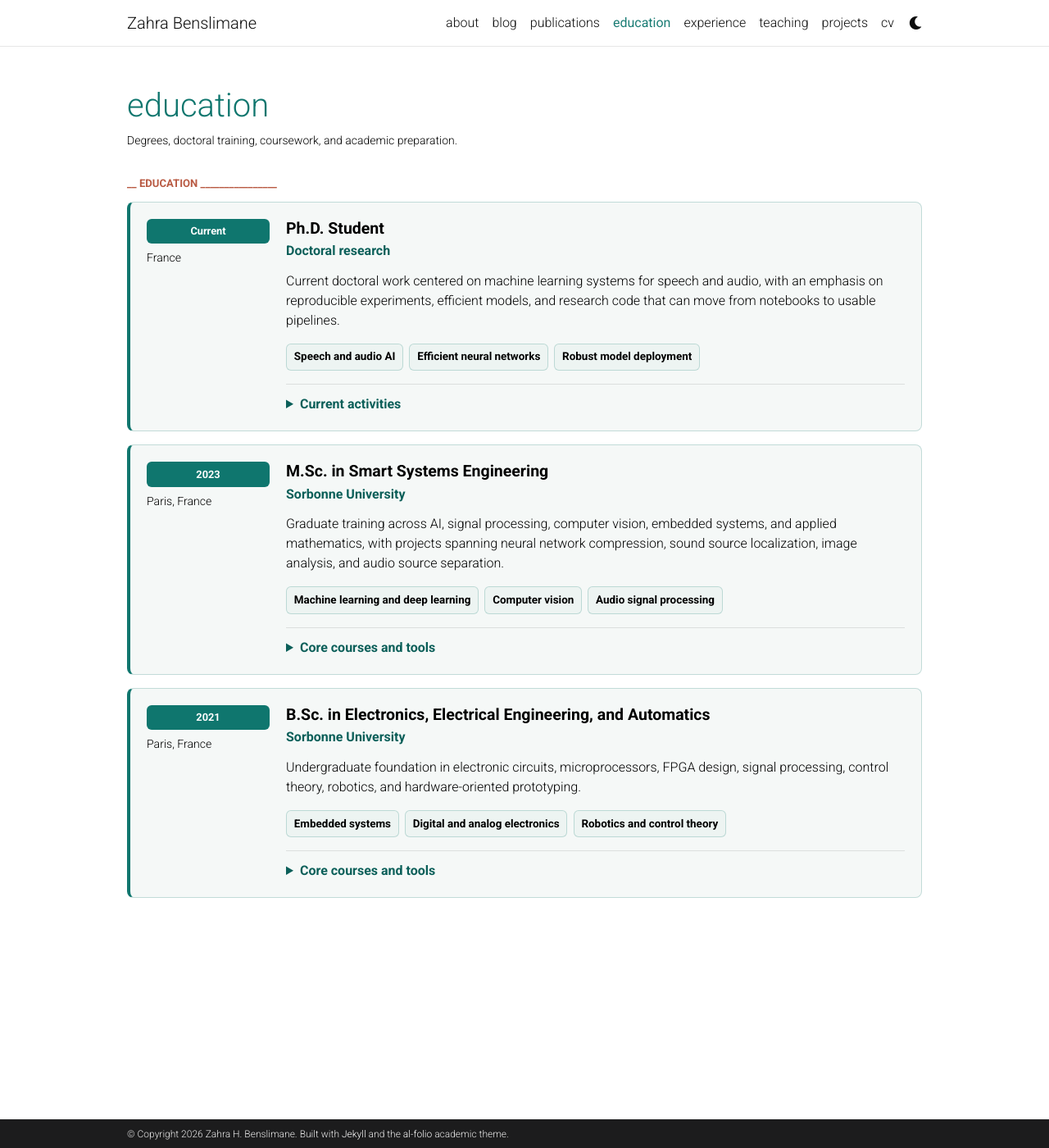
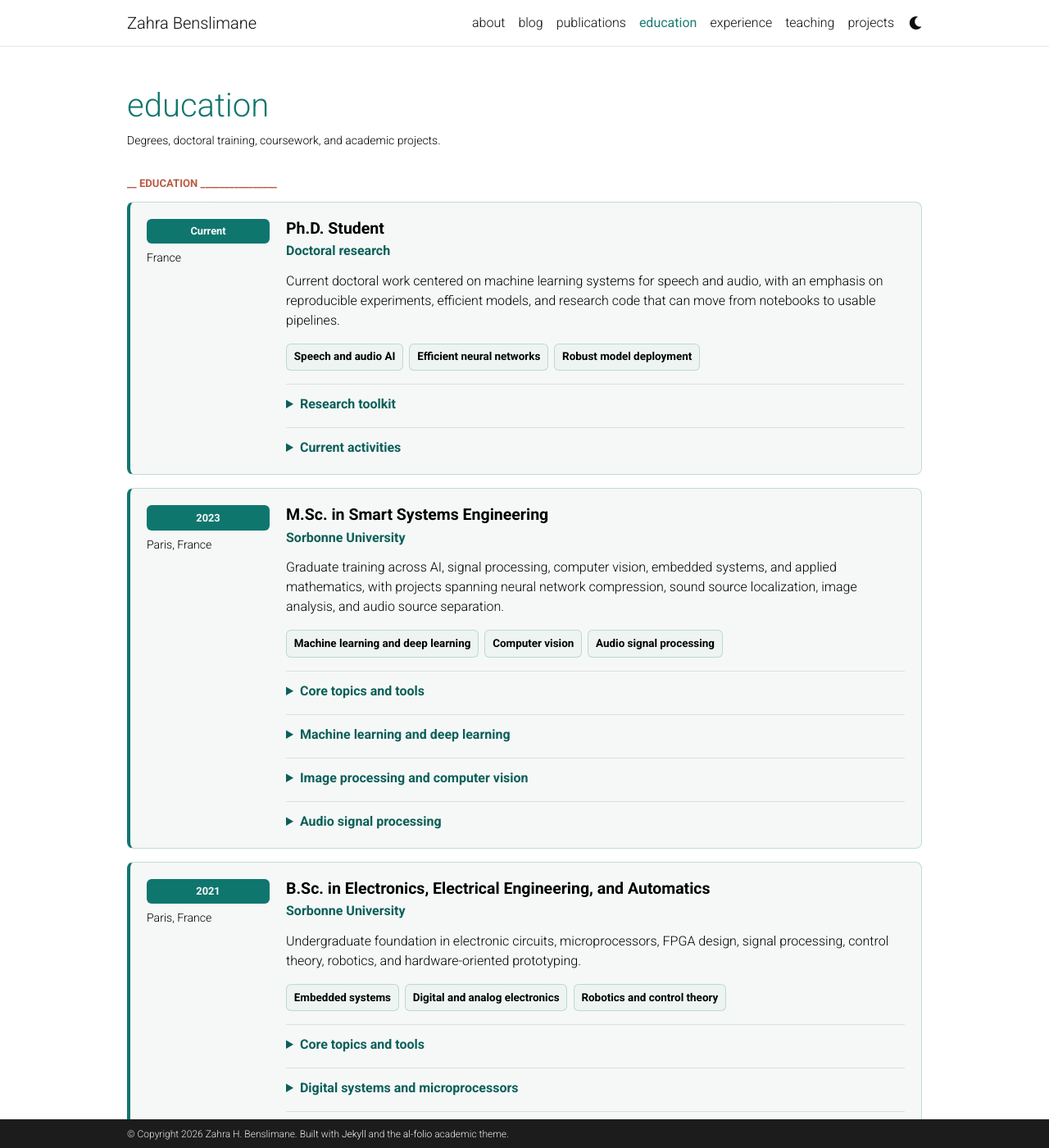
Before and after one commit to ZahraBenslimane/Portfolio, a Jekyll site: the page built from _pages/education.md, in a window 1280 px wide and 1400 px high. Shown: the whole window at 82% size. Built offline with Jekyll 4.4.1, drawn with Linux system fonts in a browser that asks for light colours; comment, search, counter and statistics services are not loaded; a style sheet for code colours, icons or effects is not loaded; some of the changed text lies outside the part shown.

Commit message:
new version

```diff
--- /dev/null
+++ b/_data/academic_projects.yml
@@ -0,0 +1,49 @@
+- title: Neural Machine Translation
+  period: Dec 2022
+  link: https://github.com/ZahraBenslimane/Neural-Machine-Translation-by-Jointly-Learning-to-Align-and-Translate
+  summary: >
+    Implemented the "Neural Machine Translation by Jointly Learning to Align and
+    Translate" paper with a sequence-to-sequence neural network and Bahdanau
+    attention. Practiced tokenization, word embeddings, and BLEU-score evaluation.
+  stack:
+    - NLP
+    - Sequence-to-sequence models
+    - Attention
+    - Deep learning
+
+- title: Underwater Image Analysis
+  period: Nov 2022 - Feb 2023
+  link: https://github.com/ZahraBenslimane/underwater-image-analysis
+  summary: >
+    Used image processing and neural networks for deep-sea species detection,
+    segmentation, and tracking. A stereo camera setup supported species size
+    estimation.
+  stack:
+    - Computer vision
+    - Segmentation
+    - Object tracking
+    - Stereo vision
+
+- title: Augmented Reality
+  period: Dec 2021 - Jan 2022
+  summary: >
+    Inserted 3D objects into a pre-recorded video using Direct Linear Transform,
+    Zhang's calibration method, projection matrix estimation, and marker tracking.
+  stack:
+    - Camera calibration
+    - Image processing
+    - Marker tracking
+    - 3D projection
+
+- title: Wire-Guided Delivery Robot
+  period: May 2021
+  link: https://github.com/ZahraBenslimane/Wire-guided-Robot
+  summary: >
+    Designed sensor circuits from scratch, including ultrasonic obstacle detection
+    and inductive guidance. Built modules for environmental interaction using DTMF
+    code and Morse code.
+  stack:
+    - Embedded systems
+    - Sensor circuits
+    - Robotics
+    - Electronics
--- a/_data/education.yml
+++ b/_data/education.yml
@@ -14,6 +14,12 @@
     - Building and evaluating deep learning models for audio and speech processing tasks.
     - Studying model compression, robustness, and deployment constraints for real-world systems.
     - Maintaining research tooling for experiments, metrics, and inference workflows.
+  details:
+    - title: Research toolkit
+      items:
+        - Reproducible training, evaluation, and inference workflows.
+        - Audio-oriented deep learning experiments and metrics.
+        - Model quality, computational cost, and deployment-aware analysis.
 
 - degree: M.Sc. in Smart Systems Engineering
   institution: Sorbonne University
@@ -31,6 +37,23 @@
     - TensorFlow, PyTorch, Keras, pandas, scikit-learn
     - CNNs, RNNs, autoencoders, GANs, pruning, folding, quantization
     - Beamforming, TDOA estimation, NMF, time-frequency analysis
+  details:
+    - title: Machine learning and deep learning
+      items:
+        - TensorFlow, PyTorch, Keras, pandas, and scikit-learn.
+        - MLPs, CNNs, RNNs, autoencoders, and GANs.
+        - Neural network compression methods including folding, pruning, and quantization.
+    - title: Image processing and computer vision
+      items:
+        - Image stitching, blob detection, regions of interest, and feature-based image analysis.
+        - Motion detection and estimation with block matching, Lucas-Kanade, and Horn-Schunck approaches.
+        - Object tracking with Kalman and particle filters.
+        - Real-time image processing on Nvidia Jetson Nano with OpenCV, Pillow, and scikit-image.
+    - title: Audio signal processing
+      items:
+        - Time-frequency analysis and audio compression.
+        - Beamforming and Time Delay of Arrival estimation for sound source localization.
+        - Audio source separation with Non-negative Matrix Factorization.
 
 - degree: B.Sc. in Electronics, Electrical Engineering, and Automatics
   institution: Sorbonne University
@@ -47,3 +70,19 @@
     - VHDL, finite-state machines, memories, processor architecture
     - Analog/digital circuits, op-amps, semiconductors, logic design
     - PID control, Simulink, robot trajectory planning, PCB design
+  details:
+    - title: Digital systems and microprocessors
+      items:
+        - FPGA design, VHDL, finite-state machines, memories, and processor architecture.
+        - Interrupts, timers, memory management, peripherals, communication protocols, and low-level programming.
+        - Xilinx Vivado, ModelSim, and Keil uVision for embedded and hardware design workflows.
+    - title: Electronics and signal systems
+      items:
+        - Analog circuits, digital logic, op-amps, semiconductors, Boolean algebra, and integrated circuits.
+        - Signal processing, electromagnetism, wave propagation, and antenna radiation.
+        - Circuit design and simulation with PSpice, LTspice, Eagle, and 4NEC2.
+    - title: Robotics and control
+      items:
+        - Robot trajectory planning and mathematical modeling of physical systems.
+        - PID tuning with Simulink.
+        - Lab work with oscilloscopes, multimeters, AC/DC power sources, soldering, and wiring.
--- a/_data/experience.yml
+++ b/_data/experience.yml
@@ -33,22 +33,3 @@
     - Google Cloud Platform
     - Vertex AI
     - MLOps
-
-- role: Applied AI Projects
-  organization: Sorbonne University and independent projects
-  location: Paris, France
-  period: 2021 - 2023
-  type: Projects
-  summary: >
-    Built applied research and engineering projects in neural machine translation,
-    underwater image analysis, augmented reality, robotics, beamforming, and audio
-    source separation.
-  highlights:
-    - Implemented neural machine translation with attention and BLEU-score evaluation.
-    - Used image processing and stereo vision for underwater species detection, segmentation, and sizing.
-    - Designed a wire-guided delivery robot using sensors, embedded software, and custom circuits.
-  stack:
-    - Deep learning
-    - OpenCV
-    - Embedded systems
-    - Signal processing
--- a/_pages/education.md
+++ b/_pages/education.md
@@ -2,7 +2,7 @@
 layout: page
 permalink: /education/
 title: education
-description: Degrees, doctoral training, coursework, and academic preparation.
+description: Degrees, doctoral training, coursework, and academic projects.
 nav: true
 nav_order: 3
 ---
@@ -32,13 +32,26 @@ nav_order: 3
 
         {% if item.courses %}
         <details class="academic-details">
-          <summary>Core courses and tools</summary>
+          <summary>Core topics and tools</summary>
           <ul>
             {% for course in item.courses %}
             <li>{{ course }}</li>
             {% endfor %}
           </ul>
         </details>
+        {% endif %}
+
+        {% if item.details %}
+        {% for detail in item.details %}
+        <details class="academic-details">
+          <summary>{{ detail.title }}</summary>
+          <ul>
+            {% for line in detail.items %}
+            <li>{{ line }}</li>
+            {% endfor %}
+          </ul>
+        </details>
+        {% endfor %}
         {% endif %}
 
         {% if item.activities %}
@@ -55,4 +68,36 @@ nav_order: 3
     </article>
     {% endfor %}
   </div>
+
+  <section class="academic-section">
+    <p class="section-kicker">__ Academic Projects ________</p>
+    <div class="timeline-stack">
+      {% for project in site.data.academic_projects %}
+      <article class="academic-card academic-card--split">
+        <div class="academic-card__meta">
+          <span class="meta-badge">{{ project.period }}</span>
+          <span>Project</span>
+        </div>
+        <div class="academic-card__body">
+          <h2>
+            {% if project.link %}
+            <a href="{{ project.link }}" target="_blank" rel="external nofollow noopener">{{ project.title }}</a>
+            {% else %}
+            {{ project.title }}
+            {% endif %}
+          </h2>
+          <p>{{ project.summary }}</p>
+
+          {% if project.stack %}
+          <ul class="chip-list">
+            {% for item in project.stack %}
+            <li>{{ item }}</li>
+            {% endfor %}
+          </ul>
+          {% endif %}
+        </div>
+      </article>
+      {% endfor %}
+    </div>
+  </section>
 </div>
--- a/_sass/_base.scss
+++ b/_sass/_base.scss
@@ -1210,6 +1210,10 @@ html[data-theme='dark'] {
   margin-bottom: 2.5rem;
 }
 
+.academic-section {
+  margin-top: 2.5rem;
+}
+
 .timeline-stack {
   display: grid;
   gap: 1rem;
```
Also changed, not shown: _pages/cv.md (+2 -1 lines).
